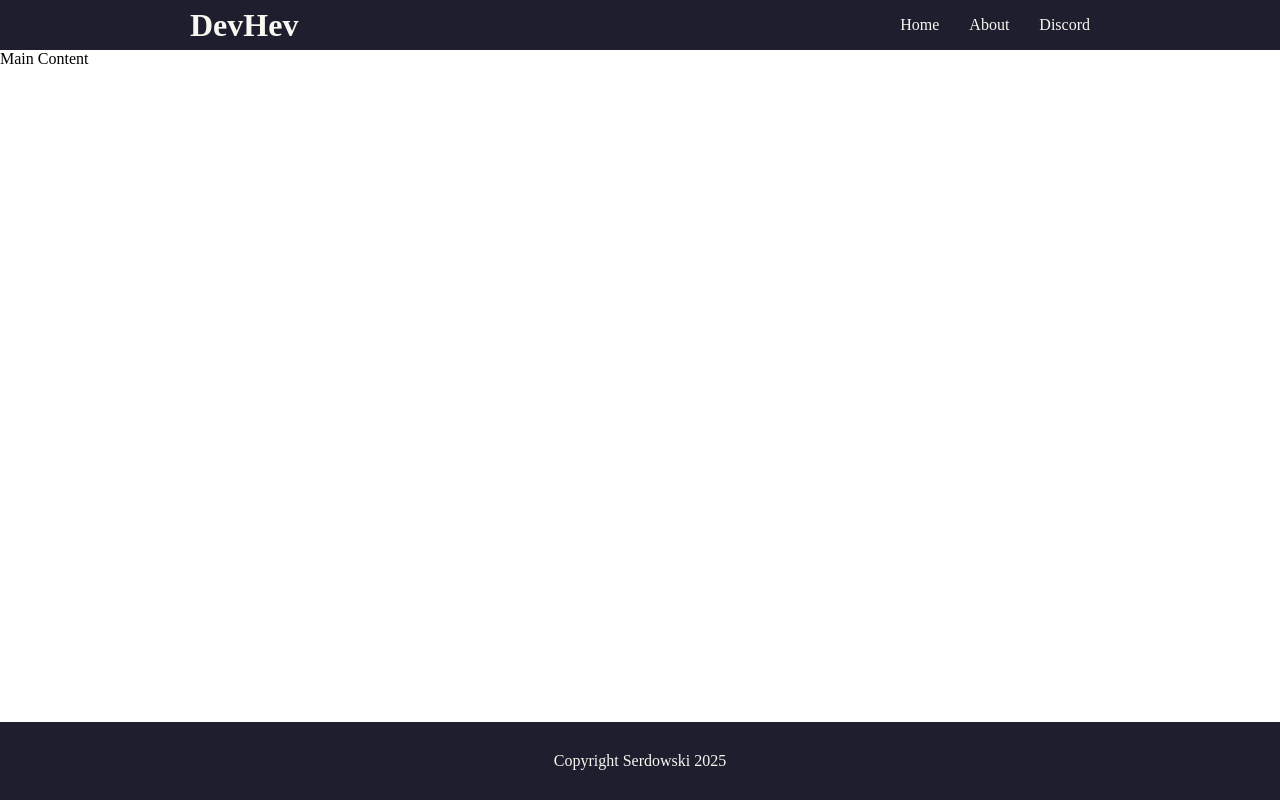
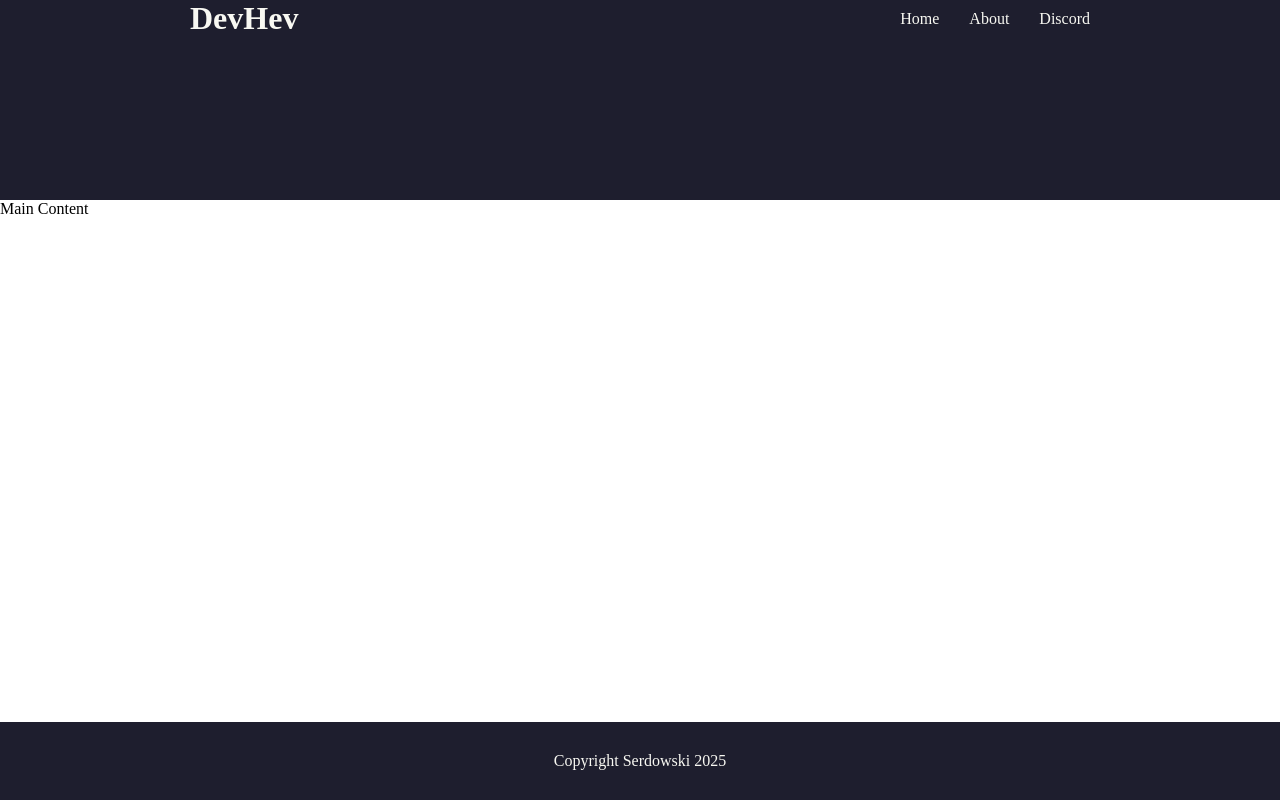
Before and after one commit to nickdowski/odin-landing-page, a plain HTML site: page index.html in a window 1280 px wide. Drawn offline with Linux system fonts and the light colour scheme.

Commit message:
Update navbar alignment

```diff
--- a/style.css
+++ b/style.css
@@ -11,6 +11,8 @@ html, body {
 
 header {
     background-color: #1e1e2e;
+    height: 200px;
+    padding: 0 40px;
 }
 
 .navbar {
@@ -32,6 +34,8 @@ header {
     list-style: none;
     display: flex;
     gap: 30px;
+    margin: 0;
+    padding: 0;
 }
 
 .footer {
```
